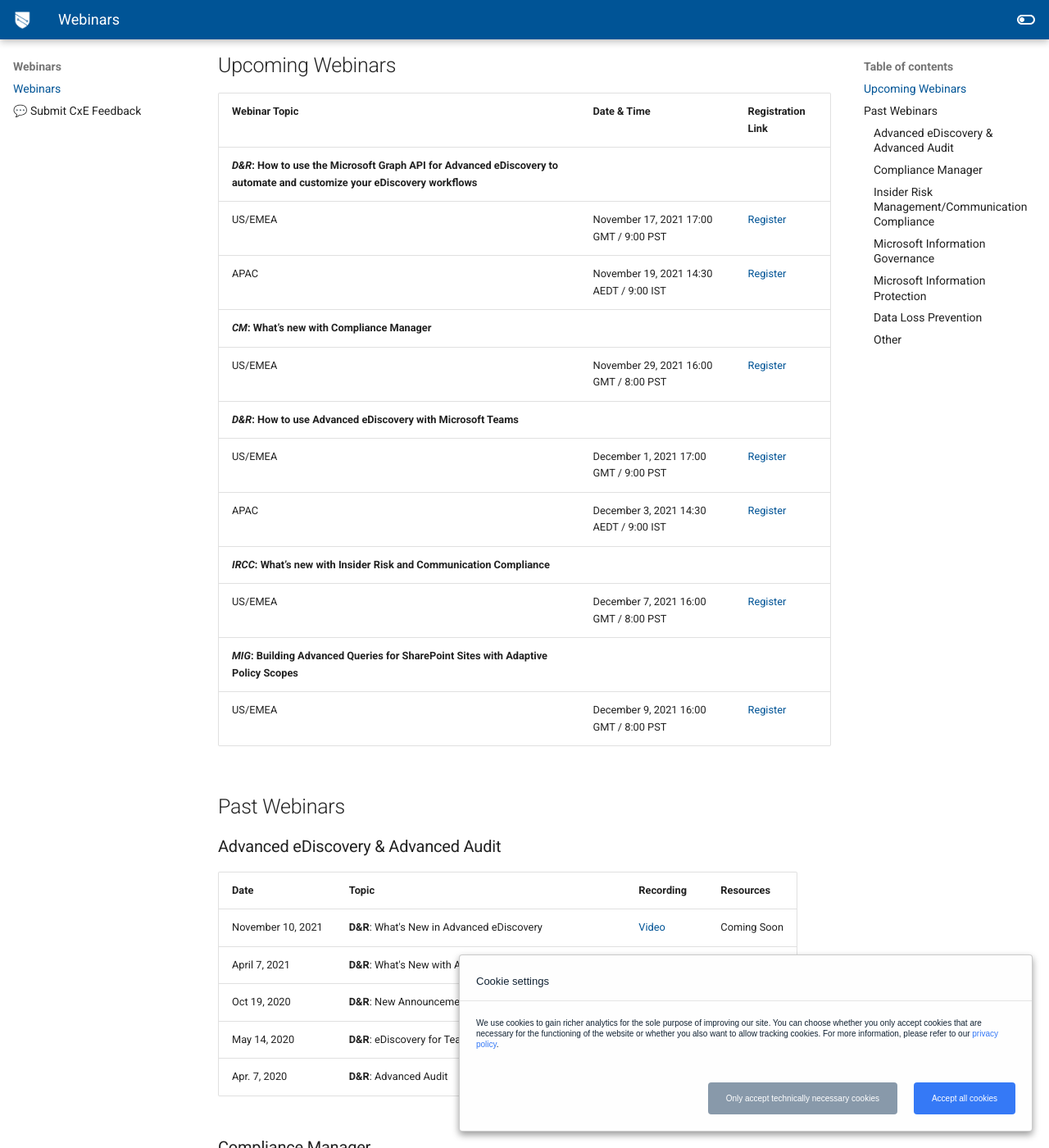
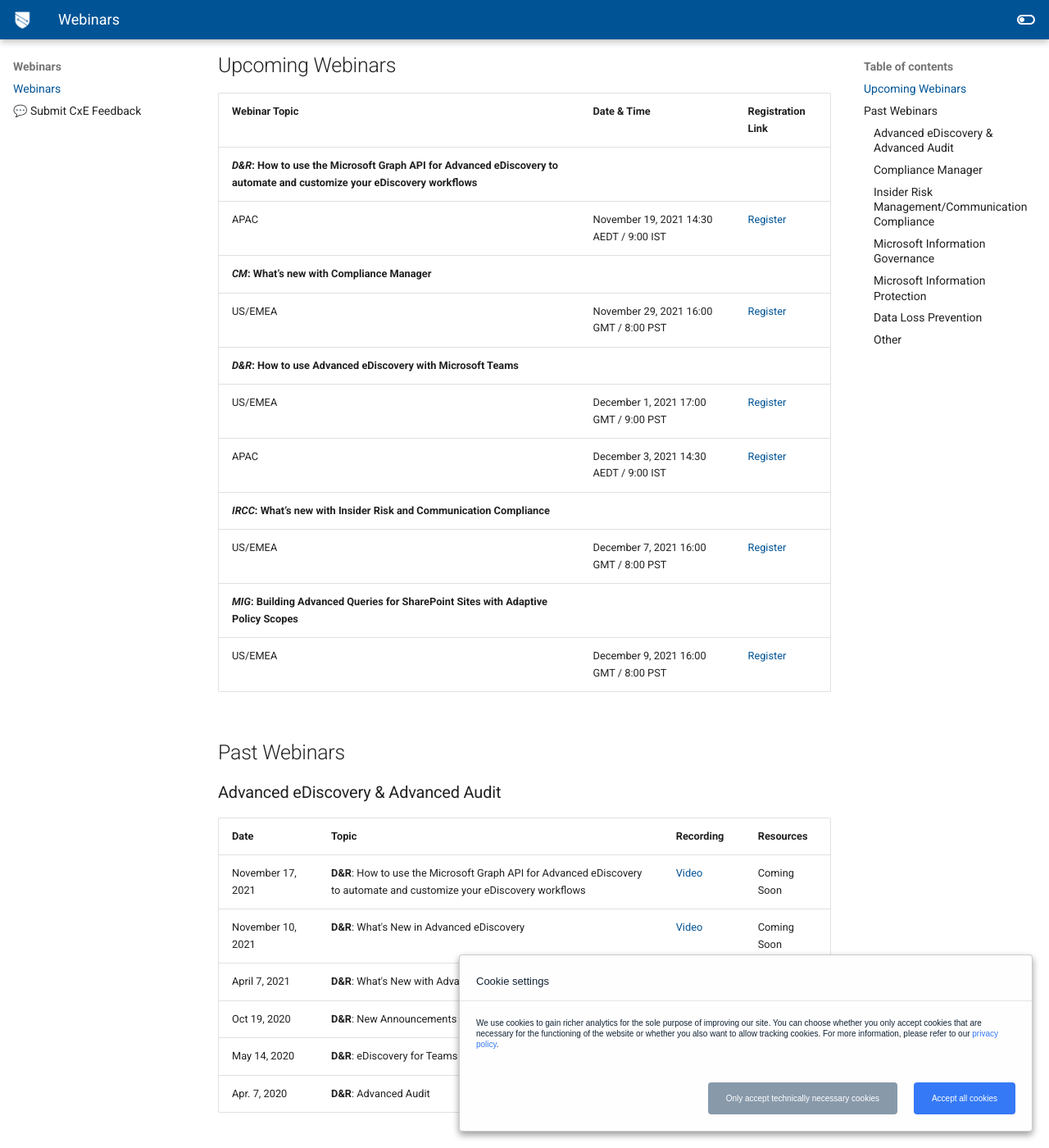
Before and after one commit to microsoft/ComplianceCxE, an MkDocs documentation site: the page built from docs/webinars.md, in a window 1280 px wide and 1400 px high, scrolled down 282 px. Shown: the whole window at 82% size. Built offline with MkDocs 1.6.1 and Material for MkDocs 9.7.7, drawn with Linux system fonts in a browser that asks for light colours; comment, search, counter and statistics services are not loaded.

Commit message:
Update webinars.md

```diff
--- a/docs/webinars.md
+++ b/docs/webinars.md
@@ -13,7 +13,6 @@
 | Webinar Topic | Date & Time | Registration Link |
 | --- | --- | --- |
 |***D&R*: How to use the Microsoft Graph API for Advanced eDiscovery to automate and customize your eDiscovery workflows** |  |
-| US/EMEA  | November 17, 2021    17:00 GMT /   9:00 PST | [Register](https://aka.ms/ediscoverywebinar) |
 | APAC  | November 19, 2021    14:30 AEDT / 9:00 IST | [Register](https://aka.ms/ediscoverywebinar) |
 |***CM*: What’s new with Compliance Manager** |  |
 | US/EMEA  | November 29, 2021    16:00 GMT / 8:00 PST | [Register](https://mipc.eventbuilder.com/event/52885) |
@@ -32,6 +31,7 @@
 
 |Date|Topic|Recording|Resources|
 |---|---|---|---|
+|November 17, 2021|**D&R**: How to use the Microsoft Graph API for Advanced eDiscovery to automate and customize your eDiscovery workflows |[Video](https://mipc.eventbuilder.com/event/51036)|Coming Soon|
 |November 10, 2021|**D&R**: What's New in Advanced eDiscovery |[Video](https://mipc.eventbuilder.com/event/51035)|Coming Soon|
 |April 7, 2021|**D&R**: What's New with Advanced eDiscovery Spring 2021|[YouTube](https://www.youtube.com/watch?v=d1v059DVKK0)|[Deck/FAQ](https://techcommunity.microsoft.com/t5/security-compliance-identity/what-s-new-with-advanced-ediscovery-spring-2021/ba-p/2299661)|
 |Oct 19, 2020|**D&R**: New Announcements and Updates|[Video](https://m365x314771.sharepoint.com/:v:/s/MIPComplianceResources/ETohU0SaOAtHnVUrR8CpDSkBwVazaimmg6KdA0yQqKIZjQ)|[Deck/FAQ](https://techcommunity.microsoft.com/t5/microsoft-security-and/microsoft-discover-amp-respond-webinar-new-announcements-amp/ba-p/1858454)|
```
